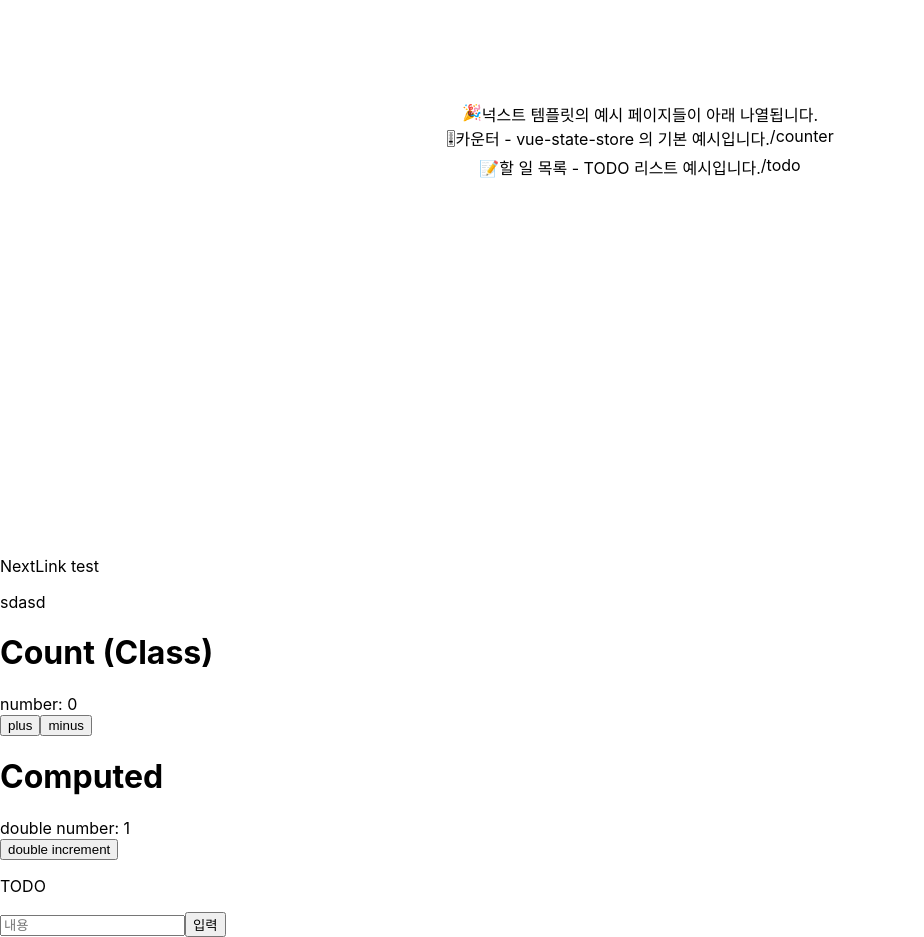
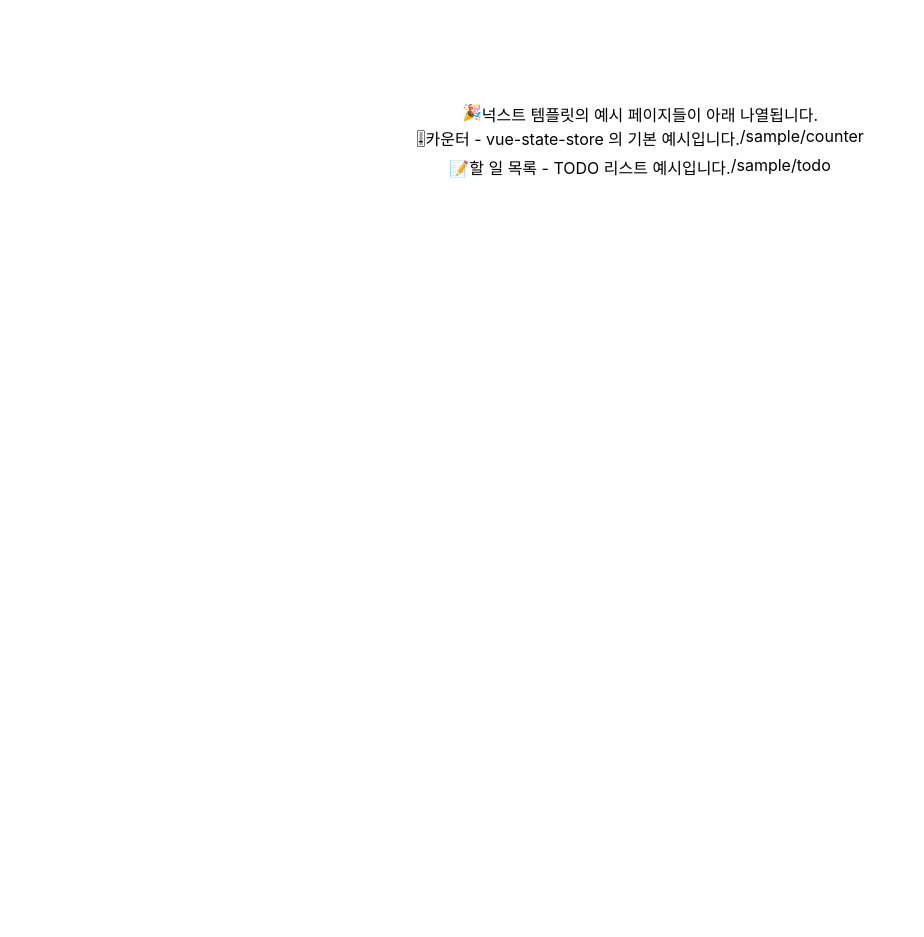
Before and after one commit to dotorl/runigen-mobx, a Next.js app: page /sample in a window 1280 px wide. Shown: the part 260-1197 px from the top of the page, without its empty margins (0-924 px from the left). After the commit the page ends 800 px from the top, so only its background shows below. Built offline with nearby package versions, Linux system fonts and the light colour scheme.

Commit message:
refactor: sample 구조로 코드 분리 작업

```diff
--- a/src/pages/sample/index.tsx
+++ b/src/pages/sample/index.tsx
@@ -1,15 +1,17 @@
 import React, { useEffect } from 'react';
-import useStore from '@stores/index';
 import { observer } from 'mobx-react';
-import { autorun } from 'mobx';
-import TodoItem from '@components/TodoItem';
-import TodoForm from '@components/TodoForm';
 import { createAxiosInstance } from 'src/core/axiosHelper';
 import NextLink from '@components/NextLink';
-import Link from 'next/link';
+// import Link from 'next/link';
 
 // :FC 관련 사용하면 좋지 않다는 말이있어서 해제
 const Sample = observer(() => {
+	// 위쪽에 observer를 안쓰고 return에서  이런 형태로 쓸 수 도 있음
+	// return useObserver(
+	//   ()=> (
+	//     <>Hi</>
+	//   )
+	// )
 	interface IExampleItem {
 		/**
 		 * 예시 항목의 Index입니다.
@@ -38,42 +40,24 @@ const Sample = observer(() => {
 			emoji: '🎚',
 			title: '카운터',
 			infoShort: 'vue-state-store 의 기본 예시입니다.',
-			link: '/counter',
+			link: '/sample/counter',
 		},
 		{
 			idx: 1,
 			emoji: '📝',
 			title: '할 일 목록',
 			infoShort: 'TODO 리스트 예시입니다.',
-			link: '/todo',
+			link: '/sample/todo',
 		},
 	];
 
-	const { Count, Double, Todo } = useStore();
-
-	// 위쪽에 observer를 안쓰고 return에서  이런 형태로 쓸 수 도 있음
-	// return useObserver(
-	//   ()=> (
-	//     <>Hi</>
-	//   )
-	// )
-
+	// axiosHelper 사용 예제
 	useEffect(() => {
 		const axiosInstace = createAxiosInstance('http://localhost:3000');
 		axiosInstace.get('/api/hello', {}).then((res) => {
 			console.log(res);
 		});
 	}, []);
-
-	autorun(() => {
-		// if( Double.double ){
-		//   console.log(`Double : ${Double.double}  `);
-		// }
-		if (Double.getDouble === 8) {
-			console.log(`만약 value가 8이라면 0으로 초기화`);
-			Double.value = 0;
-		}
-	});
 
 	return (
 		<>
@@ -107,7 +91,7 @@ const Sample = observer(() => {
 				})}
 			</div>
 
-			<NextLink
+			{/* <NextLink
 				href="/choksasdfasdf"
 				onClick={() => {
 					console.log('test clickFunction');
@@ -118,28 +102,7 @@ const Sample = observer(() => {
 
 			<Link href="/choks">
 				<div>sdasd</div>
-			</Link>
-
-			<div>
-				<div>
-					<h1>Count (Class)</h1>
-					<div>number: {Count.num}</div>
-					<button onClick={() => Count.increase()}>plus</button>
-					<button onClick={() => Count.decrease()}>minus</button>
-				</div>
-			</div>
-
-			<div>
-				<h1>Computed</h1>
-				<div>double number: {Double.value}</div>
-				<button onClick={() => Double.increment()}>double increment</button>
-			</div>
-
-			<p>TODO</p>
-			<TodoForm />
-			{Todo.todoList.map((v) => {
-				return <TodoItem data={v} key={`todoData_${v.id}`} />;
-			})}
+			</Link> */}
 		</>
 	);
 });
```
Also changed, not shown: src/pages/sample/counter/index.tsx (+36 -3 lines), src/pages/sample/todo/index.tsx (+16 -3 lines).
